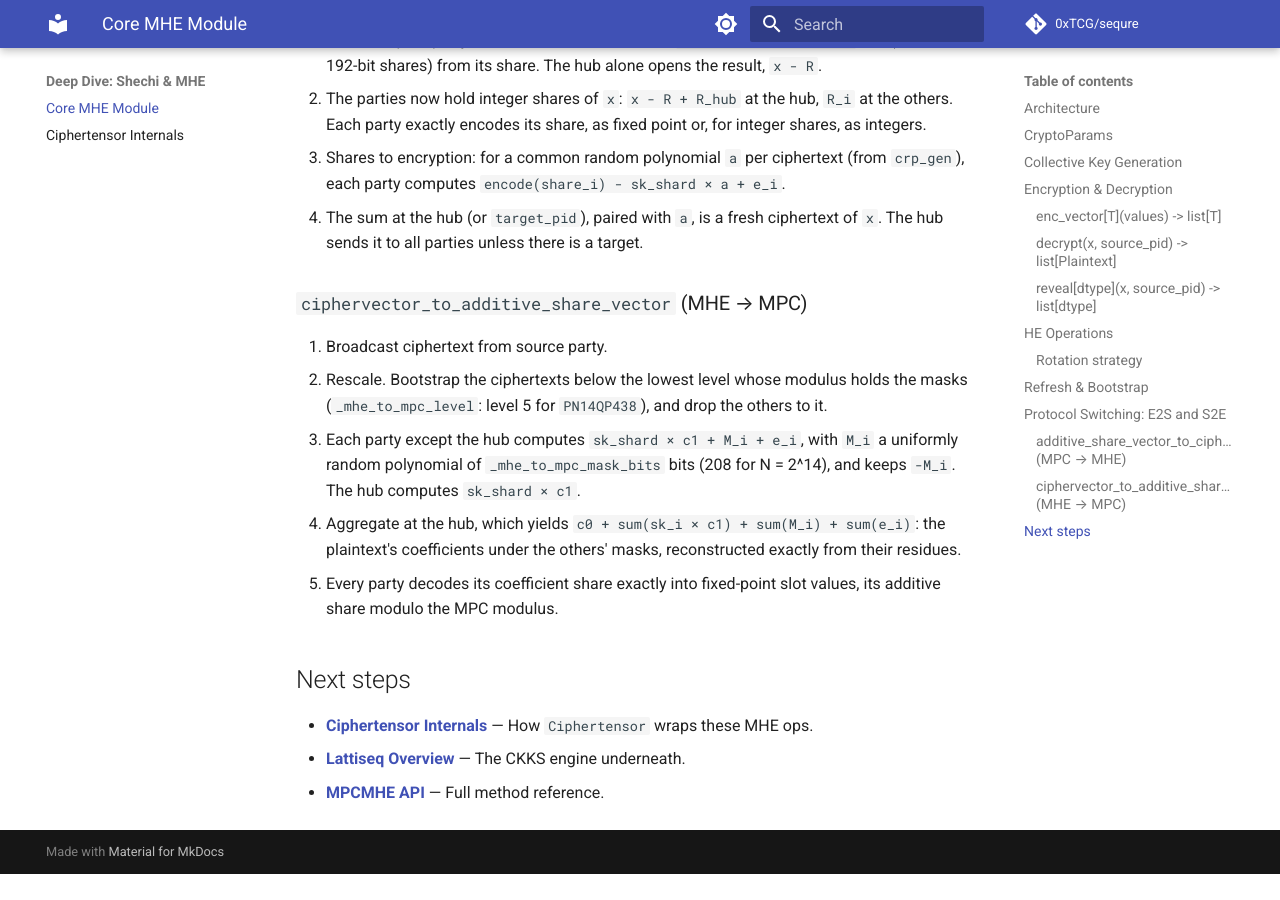
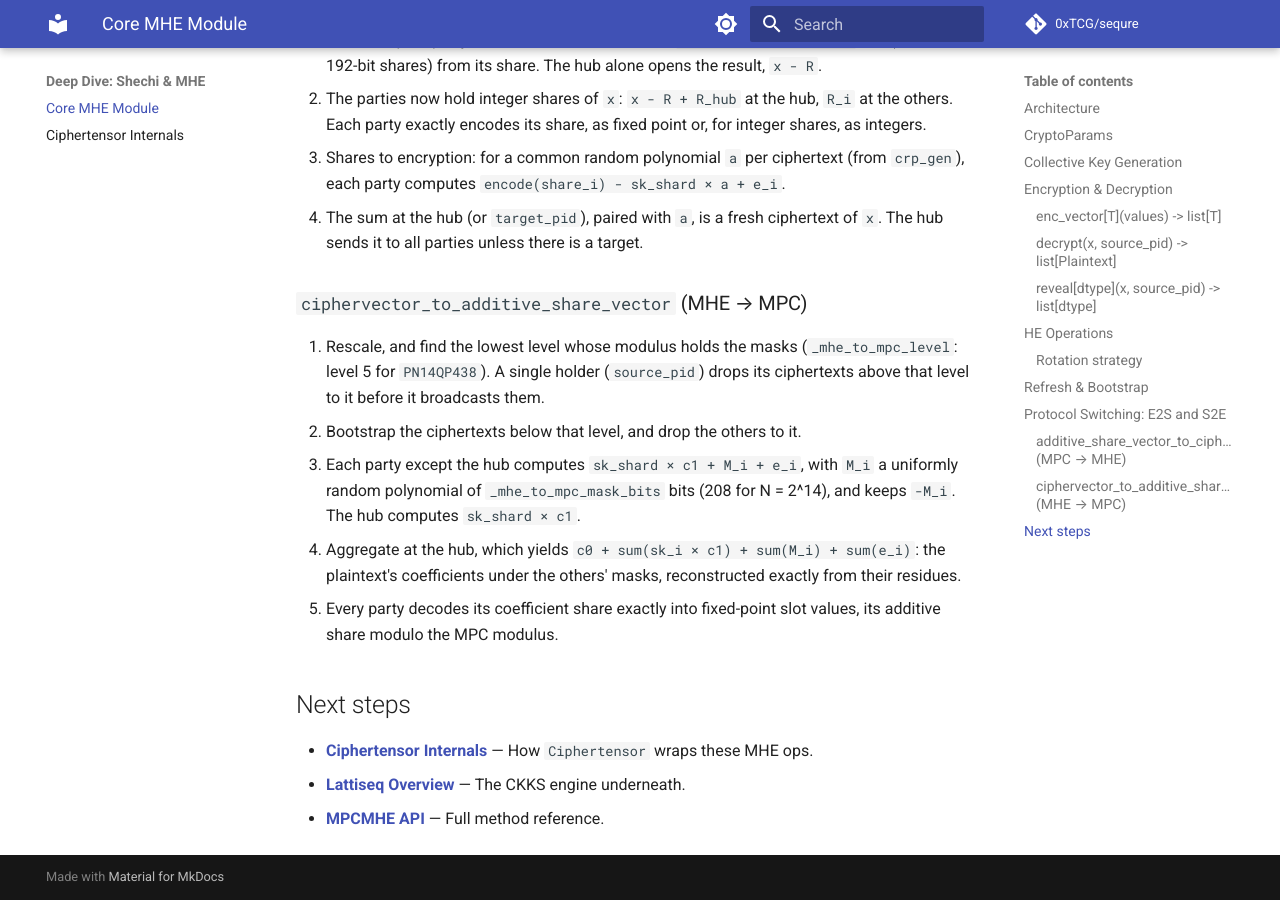
Before and after one commit to 0xTCG/sequre, an MkDocs documentation site: the page built from docs/deep-dive-shechi/core-mhe.md, in a window 1280 px wide and 900 px high, scrolled down 3951 px. Built offline with MkDocs 1.6.1 and Material for MkDocs 9.7.7, drawn with Linux system fonts in a browser that asks for light colours; comment, search, counter and statistics services are not loaded; before the commit the page ends 4825 px from its top, so only the background shows below that.

Commit message:
MHE<->SS switch optimized

```diff
--- a/docs/deep-dive-shechi/core-mhe.md
+++ b/docs/deep-dive-shechi/core-mhe.md
@@ -133,8 +133,8 @@ Both directions use statistically hiding masks and the exact encoder (`exact_enc
 
 ### `ciphervector_to_additive_share_vector` (MHE → MPC)
 
-1. Broadcast ciphertext from source party.
-2. Rescale. Bootstrap the ciphertexts below the lowest level whose modulus holds the masks (`_mhe_to_mpc_level`: level 5 for `PN14QP438`), and drop the others to it.
+1. Rescale, and find the lowest level whose modulus holds the masks (`_mhe_to_mpc_level`: level 5 for `PN14QP438`). A single holder (`source_pid`) drops its ciphertexts above that level to it before it broadcasts them.
+2. Bootstrap the ciphertexts below that level, and drop the others to it.
 3. Each party except the hub computes `sk_shard × c1 + M_i + e_i`, with `M_i` a uniformly random polynomial of `_mhe_to_mpc_mask_bits` bits (208 for N = 2^14), and keeps `-M_i`. The hub computes `sk_shard × c1`.
 4. Aggregate at the hub, which yields `c0 + sum(sk_i × c1) + sum(M_i) + sum(e_i)`: the plaintext's coefficients under the others' masks, reconstructed exactly from their residues.
 5. Every party decodes its coefficient share exactly into fixed-point slot values, its additive share modulo the MPC modulus.
```
Also changed, not shown: 2 other files.
